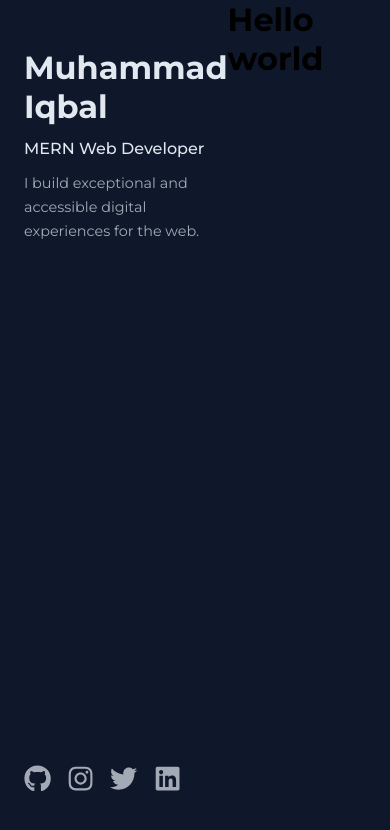
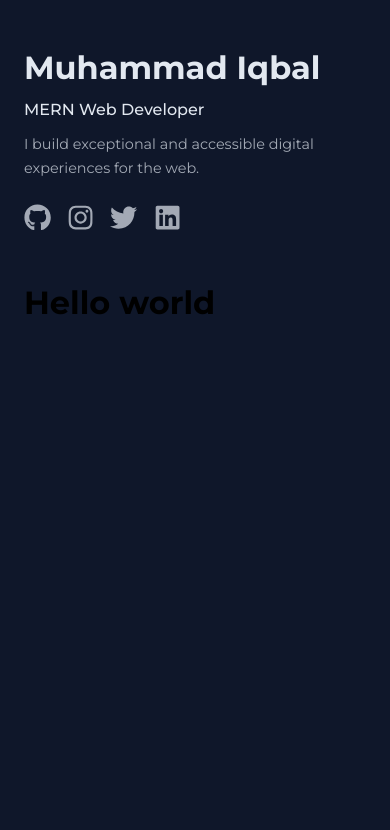
Before and after one commit to hellofromiqbal/react-porto, a React (Create React App) app: page / in a window 390 px wide. Shown: the top 830 px of the page. Built offline with nearby package versions, Linux system fonts and the light colour scheme.

Commit message:
fix media queries of app class

```diff
--- a/src/App.module.css
+++ b/src/App.module.css
@@ -40,6 +40,15 @@
 }
 
 @media screen and (width <= 640px) {
+  .App {
+    flex-direction: column;
+  }
+
+  .AppHeader {
+    flex-basis: 100%;
+    padding: 5rem 0;
+  }
+
   .AppHeader {
     padding: 3rem 0;
   }
```
